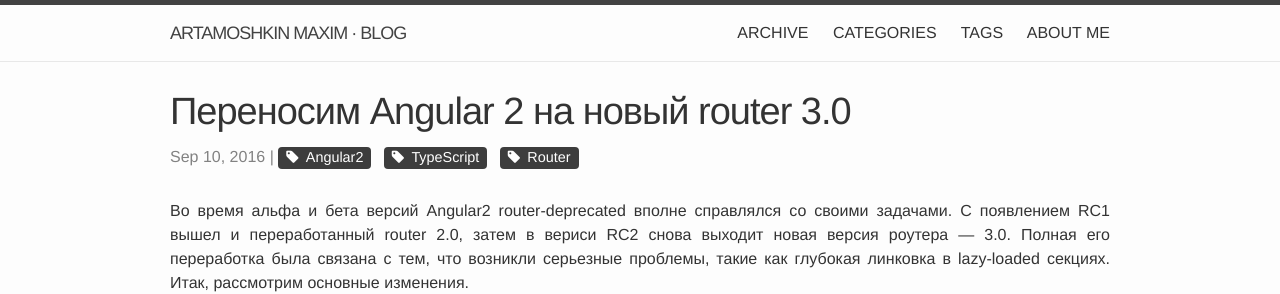
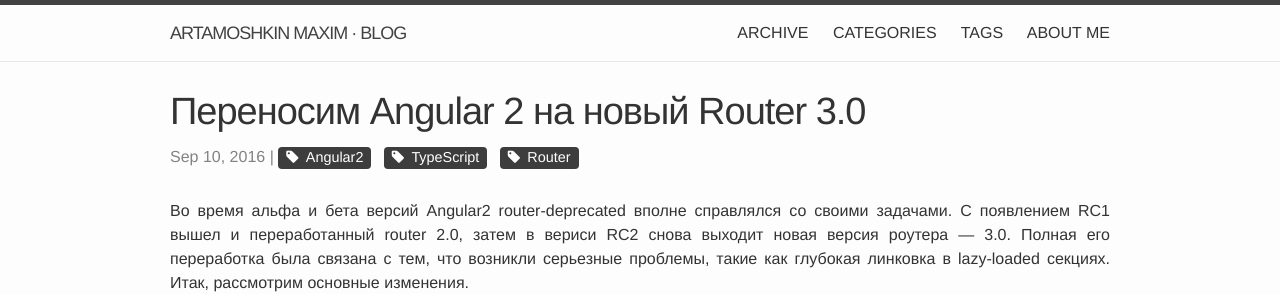
Before and after one commit to martamoshkin/blog.zverit.com, a Jekyll site: the page built from _posts/2016-9-11-new-router-angular2.md, in a window 1280 px wide. Shown: the top 294 px of the page. Built offline with Jekyll 4.4.1, drawn with Linux system fonts in a browser that asks for light colours; nearby versions of some CDN libraries; comment, search, counter and statistics services are not loaded.

```diff
--- a/_posts/2016-9-11-new-router-angular2.md
+++ b/_posts/2016-9-11-new-router-angular2.md
@@ -1,6 +1,6 @@
 ---
 layout: post
-title:  "Переносим Angular 2 на новый router 3.0"
+title:  "Переносим Angular 2 на новый Router 3.0"
 date:   2016-09-11 01:53:10 +0300
 category: Frontend
 tags: [Angular2, TypeScript, Router]
```
